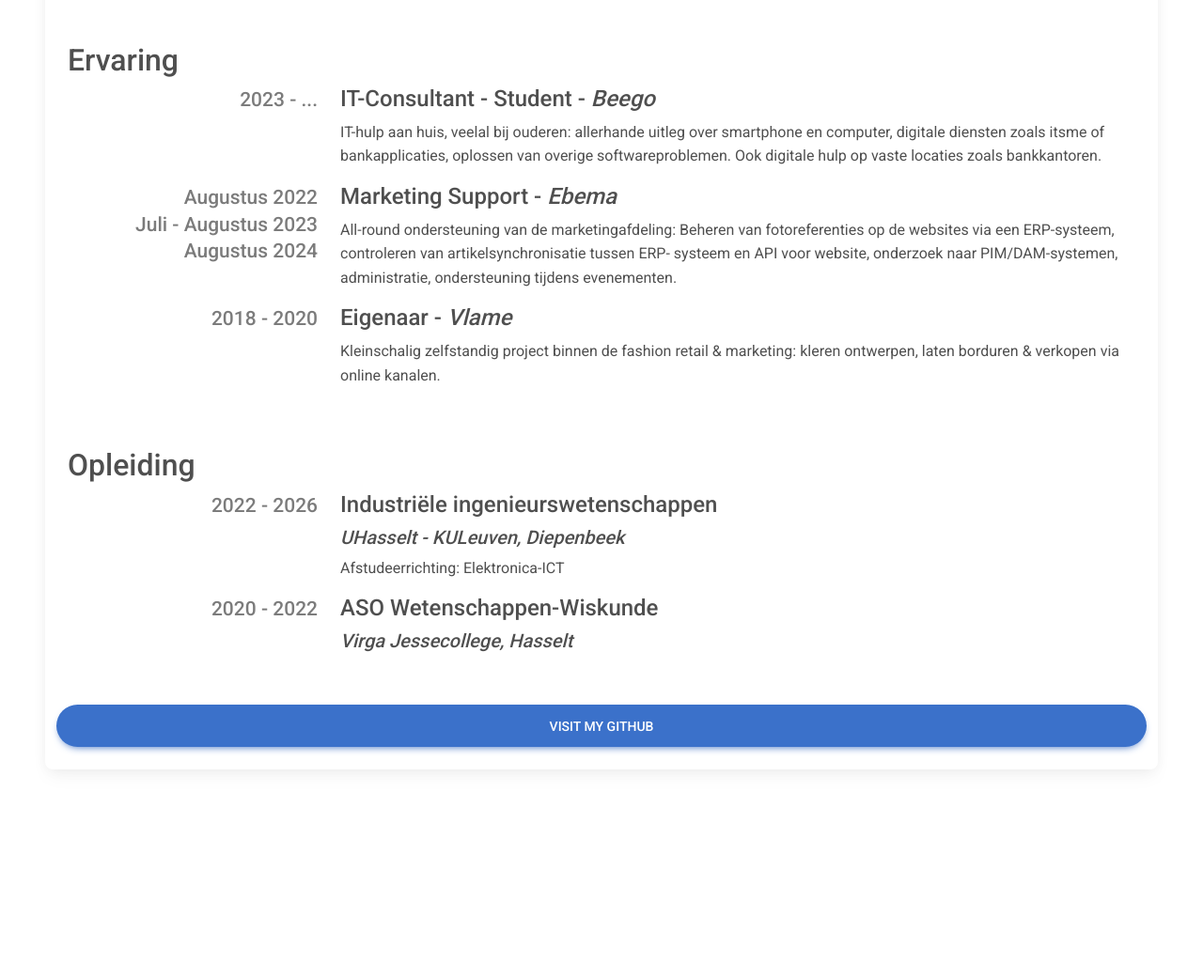
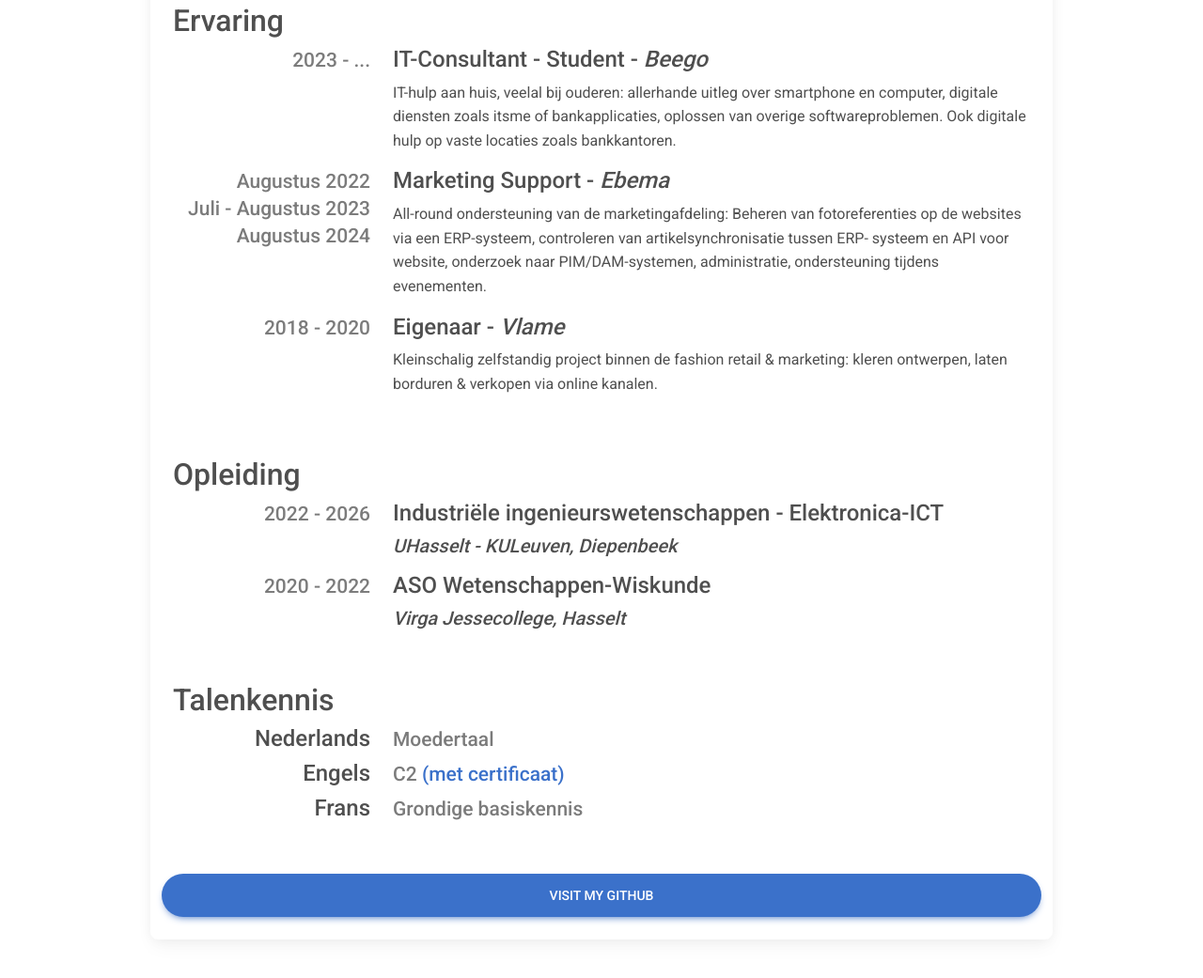
Before and after one commit to lucasrequile/lucasrequile.github.io, a plain HTML site: page index.html in a window 1280 px wide. Shown: the part 291-1332 px from the top of the page at 94% size. Before the commit the page ends 1158 px from the top, so only its background shows below. Drawn offline with Linux system fonts and the light colour scheme.

Commit message:
width aangepast

```diff
--- a/index.html
+++ b/index.html
@@ -22,7 +22,8 @@
   </head>
   <body>
     <!-- Start your project here-->
-    <div class="d-flex align-items-center justify-content-center m-5">
+    <div class="d-flex align-items-center justify-content-center">
+      <div class="w-75 d-flex align-items-center justify-content-center m-5 ">
         <div class="card ">
           <div class="card-body">
             <div class="row align-items-center">
@@ -77,10 +78,10 @@
                 <h4><small class="text-muted">2022 - 2026</small></h4>
               </div>
               <div class="col-md-9">
-              <h4>Industriële ingenieurswetenschappen</h4>
+                <h4>Industriële ingenieurswetenschappen - Elektronica-ICT</h4>
                 <h5><em>UHasselt - KULeuven, Diepenbeek</em></h5>
                 <p>
-                Afstudeerrichting: Elektronica-ICT
+                  <!-- insert iets hier -->
                 </p>
               </div>
             </div>
@@ -92,9 +93,37 @@
                 <h4>ASO Wetenschappen-Wiskunde</h4>
                 <h5><em>Virga Jessecollege, Hasselt</em></h5>
               </div>
+            </div>
+            <h2 class="mt-5">Talenkennis</h2>
+            <div class="row">
+              <div class="col-md-3 text-end">
+                <h4>Nederlands</h4>
+              </div>
+              <div class="col-md-9">
+                <h4><small class="text-muted">Moedertaal</small></h4>
+              </div>
+            </div>
+            <div class="row">
+              <div class="col-md-3 text-end">
+                <h4>Engels</h4>
+              </div>
+              <div class="col-md-9">
+                <h4><small class="text-muted">C2 <a href="https://cert.efset.org/Pppjkk">(met certificaat)</a></small></h4>
+              </div>
+            </div>
+            <div class="row">
+              <div class="col-md-3 text-end">
+                <h4>Frans</h4>
+              </div>
+              <div class="col-md-9">
+                <h4><small class="text-muted">Grondige basiskennis</small></h4>
+              </div>
+            </div>
+            <div class="row">
               <a class="btn btn-primary btn-lg btn-rounded mt-5" href="https://github.com/lucasrequile" role="button" >
                 Visit my GitHub
               </a>
+            </div>
           </div>
         </div>
       </div>
```
Lines whose indentation alone changed are shown as unchanged.
